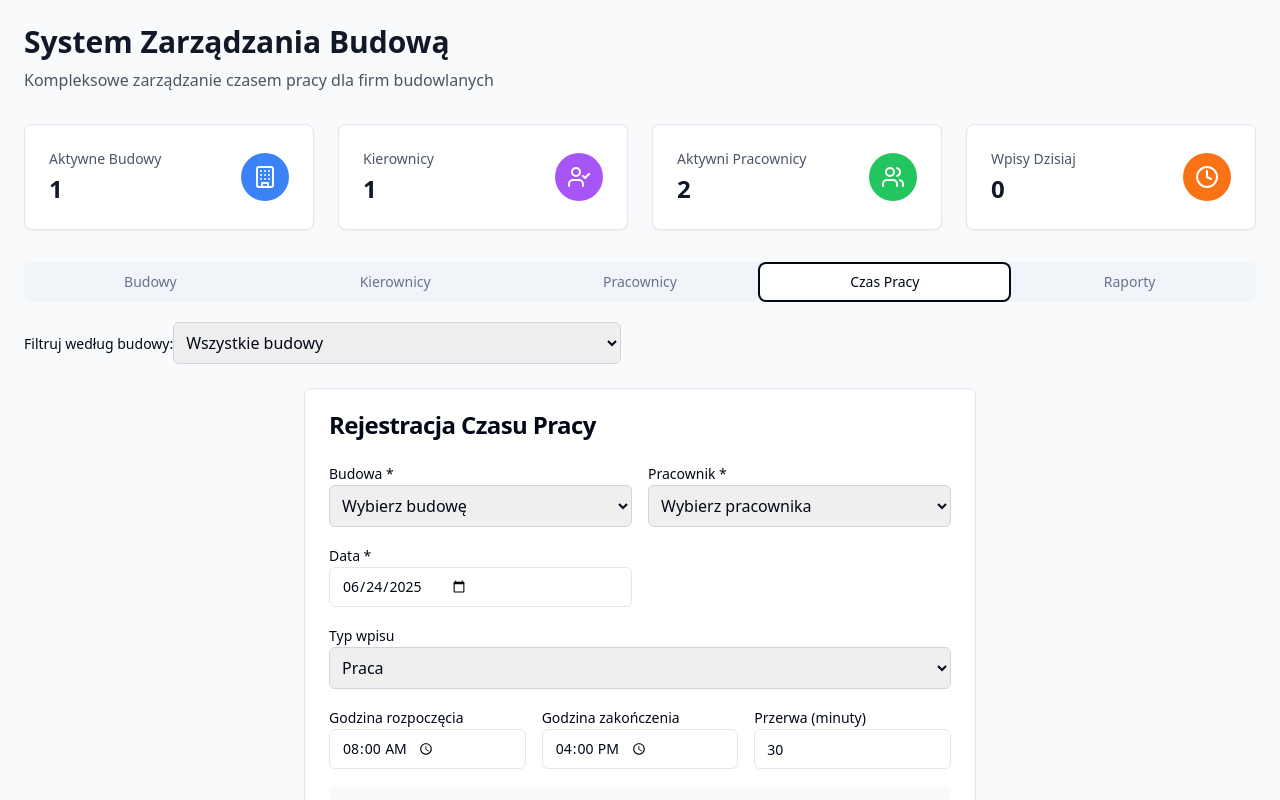
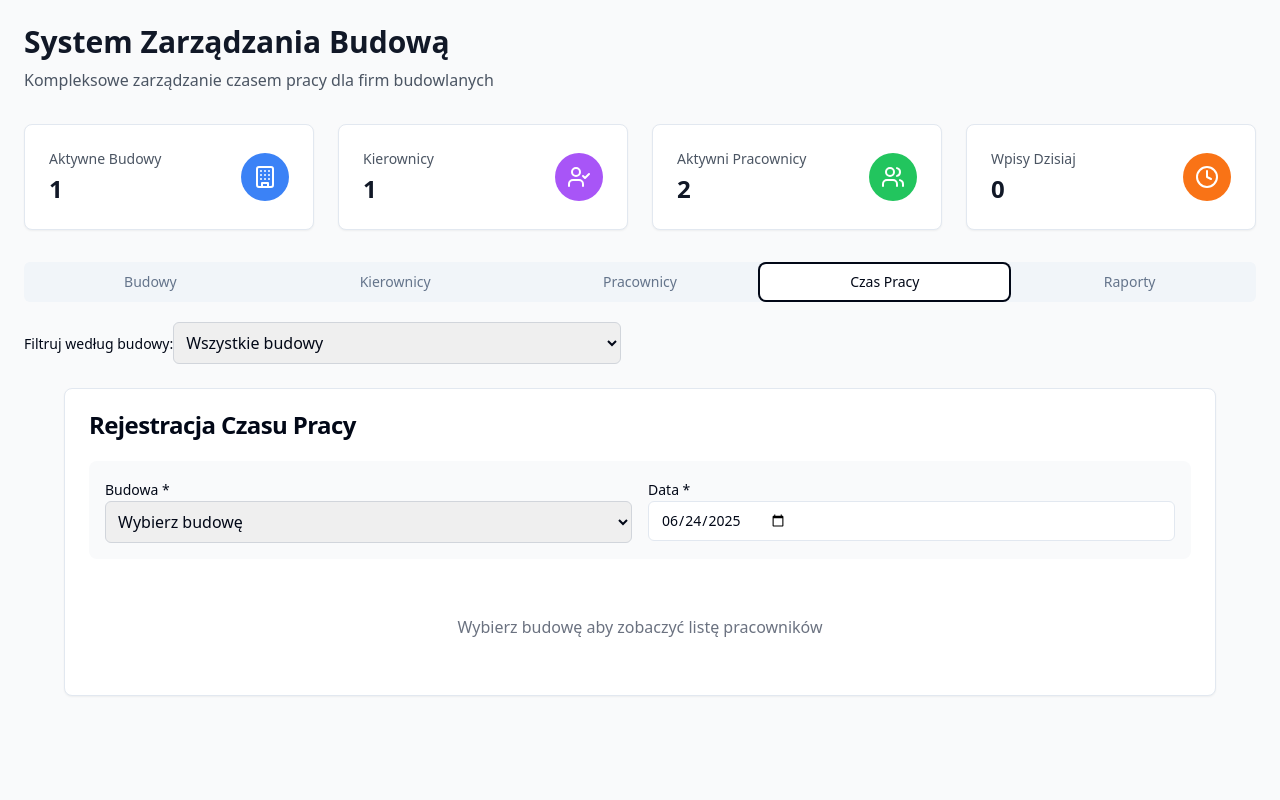
Before and after one commit to WXm992/czas-pracy, a React (Vite) app: page / in a window 1280 px wide. Both pictures are taken after a click on the tab "Czas Pracy". Shown: the top 800 px of the page. Built offline with nearby package versions, Linux system fonts and the light colour scheme.

Commit message:
Refactor time tracking input
Implement a list-based input for time tracking, allowing time entry directly next to employee names for a specific construction site.

```diff
--- a/src/components/TimeTracker.tsx
+++ b/src/components/TimeTracker.tsx
@@ -26,83 +26,164 @@ interface TimeTrackerProps {
   onSave: (entry: TimeEntry) => void;
 }
 
+interface EmployeeTimeData {
+  startTime: string;
+  endTime: string;
+  breakTime: number;
+  description: string;
+  type: 'work' | 'vacation' | 'sick' | 'absence';
+}
+
 const TimeTracker: React.FC<TimeTrackerProps> = ({ employees, projects, currentProjectId, onSave }) => {
   const { toast } = useToast();
-  const [formData, setFormData] = useState({
-    employeeId: '',
-    projectId: currentProjectId || '',
-    date: new Date().toISOString().split('T')[0],
+  const [selectedProjectId, setSelectedProjectId] = useState(currentProjectId || '');
+  const [selectedDate, setSelectedDate] = useState(new Date().toISOString().split('T')[0]);
+
+  // Stan dla każdego pracownika
+  const [employeesData, setEmployeesData] = useState<Record<string, EmployeeTimeData>>({});
+
+  // Filter employees by selected project
+  const filteredEmployees = selectedProjectId
+    ? employees.filter(emp => emp.projectId === selectedProjectId)
+    : employees;
+
+  const updateEmployeeData = (employeeId: string, field: keyof EmployeeTimeData, value: string | number) => {
+    setEmployeesData(prev => ({
+      ...prev,
+      [employeeId]: {
         startTime: '08:00',
         endTime: '16:00',
         breakTime: 30,
         description: '',
-    type: 'work' as 'work' | 'vacation' | 'sick' | 'absence'
-  });
+        type: 'work',
+        ...prev[employeeId],
+        [field]: value
+      }
+    }));
+  };
 
-  // Filter employees by selected project
-  const filteredEmployees = currentProjectId
-    ? employees.filter(emp => emp.projectId === currentProjectId)
-    : employees.filter(emp => !formData.projectId || emp.projectId === formData.projectId);
+  const getEmployeeData = (employeeId: string): EmployeeTimeData => {
+    return employeesData[employeeId] || {
+      startTime: '08:00',
+      endTime: '16:00',
+      breakTime: 30,
+      description: '',
+      type: 'work'
+    };
+  };
 
-  const handleSubmit = (e: React.FormEvent) => {
-    e.preventDefault();
+  const calculateHours = (employeeId: string): string => {
+    const data = getEmployeeData(employeeId);
+    if (data.startTime && data.endTime && data.type === 'work') {
+      const start = new Date(`2000-01-01T${data.startTime}`);
+      const end = new Date(`2000-01-01T${data.endTime}`);
+      const diffMs = end.getTime() - start.getTime();
+      const diffHours = diffMs / (1000 * 60 * 60);
+      const workHours = Math.max(0, diffHours - (data.breakTime / 60));
+      return workHours.toFixed(2);
+    }
+    return '0.00';
+  };
 
-    if (!formData.employeeId || !formData.date || !formData.projectId) {
+  const handleSaveAll = () => {
+    if (!selectedProjectId || !selectedDate) {
       toast({
         title: "Błąd",
-        description: "Proszę wybrać pracownika, budowę i datę",
+        description: "Proszę wybrać budowę i datę",
         variant: "destructive"
       });
       return;
     }
 
+    const entries = Object.entries(employeesData).filter(([_, data]) => {
+      // Zapisz tylko jeśli wprowadzono jakieś dane lub zmieniono typ z 'work'
+      return data.type !== 'work' || data.startTime !== '08:00' || data.endTime !== '16:00' || data.description.trim() !== '';
+    });
+
+    if (entries.length === 0) {
+      toast({
+        title: "Informacja",
+        description: "Nie wprowadzono żadnych danych do zapisania",
+        variant: "destructive"
+      });
+      return;
+    }
+
+    entries.forEach(([employeeId, data]) => {
       const entry: TimeEntry = {
-      id: Date.now().toString(),
-      ...formData,
+        id: `${employeeId}-${selectedDate}-${Date.now()}`,
+        employeeId,
+        projectId: selectedProjectId,
+        date: selectedDate,
+        ...data,
+      };
+      onSave(entry);
+    });
+
+    toast({
+      title: "Sukces",
+      description: `Zapisano czas pracy dla ${entries.length} pracowników`
+    });
+
+    // Wyczyść dane
+    setEmployeesData({});
+  };
+
+  const handleSaveEmployee = (employeeId: string) => {
+    if (!selectedProjectId || !selectedDate) {
+      toast({
+        title: "Błąd",
+        description: "Proszę wybrać budowę i datę",
+        variant: "destructive"
+      });
+      return;
+    }
+
+    const data = getEmployeeData(employeeId);
+    const entry: TimeEntry = {
+      id: `${employeeId}-${selectedDate}-${Date.now()}`,
+      employeeId,
+      projectId: selectedProjectId,
+      date: selectedDate,
+      ...data,
     };
 
     onSave(entry);
 
+    const employee = employees.find(emp => emp.id === employeeId);
     toast({
       title: "Sukces",
-      description: "Czas pracy został zarejestrowany"
+      description: `Zapisano czas pracy dla ${employee?.firstName} ${employee?.lastName}`
     });
 
-    // Reset form
-    setFormData({
-      ...formData,
-      description: ''
+    // Wyczyść dane dla tego pracownika
+    setEmployeesData(prev => {
+      const newData = { ...prev };
+      delete newData[employeeId];
+      return newData;
     });
   };
 
-  const calculateHours = () => {
-    if (formData.startTime && formData.endTime && formData.type === 'work') {
-      const start = new Date(`2000-01-01T${formData.startTime}`);
-      const end = new Date(`2000-01-01T${formData.endTime}`);
-      const diffMs = end.getTime() - start.getTime();
-      const diffHours = diffMs / (1000 * 60 * 60);
-      const workHours = Math.max(0, diffHours - (formData.breakTime / 60));
-      return workHours.toFixed(2);
-    }
-    return '0.00';
-  };
-
   return (
-    <Card className="max-w-2xl mx-auto">
+    <Card className="max-w-6xl mx-auto">
       <CardHeader>
         <CardTitle>Rejestracja Czasu Pracy</CardTitle>
       </CardHeader>
       <CardContent>
-        <form onSubmit={handleSubmit} className="space-y-4">
-          <div className="grid grid-cols-1 md:grid-cols-2 gap-4">
+        <div className="space-y-6">
+          {/* Filtry globalne */}
+          <div className="grid grid-cols-1 md:grid-cols-2 gap-4 p-4 bg-gray-50 rounded-lg">
             {!currentProjectId && (
               <div>
                 <Label htmlFor="project">Budowa *</Label>
                 <select
                   id="project"
                   className="w-full p-2 border border-gray-300 rounded-md"
-                  value={formData.projectId}
-                  onChange={(e) => setFormData({ ...formData, projectId: e.target.value, employeeId: '' })}
+                  value={selectedProjectId}
+                  onChange={(e) => {
+                    setSelectedProjectId(e.target.value);
+                    setEmployeesData({}); // Wyczyść dane przy zmianie projektu
+                  }}
                   required
                 >
                   <option value="">Wybierz budowę</option>
@@ -115,105 +196,132 @@ const TimeTracker: React.FC<TimeTrackerProps> = ({ employees, projects, currentP
               </div>
             )}
             <div>
-              <Label htmlFor="employee">Pracownik *</Label>
-              <select
-                id="employee"
-                className="w-full p-2 border border-gray-300 rounded-md"
-                value={formData.employeeId}
-                onChange={(e) => setFormData({ ...formData, employeeId: e.target.value })}
-                required
-              >
-                <option value="">Wybierz pracownika</option>
-                {filteredEmployees.map(emp => (
-                  <option key={emp.id} value={emp.id}>
-                    {emp.firstName} {emp.lastName}
-                  </option>
-                ))}
-              </select>
-            </div>
-            <div>
               <Label htmlFor="date">Data *</Label>
               <Input
                 id="date"
                 type="date"
-                value={formData.date}
-                onChange={(e) => setFormData({ ...formData, date: e.target.value })}
+                value={selectedDate}
+                onChange={(e) => setSelectedDate(e.target.value)}
                 required
               />
             </div>
           </div>
 
+          {/* Lista pracowników */}
+          {selectedProjectId && filteredEmployees.length > 0 && (
+            <div className="space-y-4">
+              <div className="flex justify-between items-center">
+                <h3 className="text-lg font-semibold">Lista Pracowników</h3>
+                <Button onClick={handleSaveAll} className="bg-green-600 hover:bg-green-700">
+                  Zapisz Wszystkich
+                </Button>
+              </div>
+
+              <div className="space-y-4">
+                {filteredEmployees.map(employee => {
+                  const data = getEmployeeData(employee.id);
+                  return (
+                    <Card key={employee.id} className="p-4">
+                      <div className="space-y-4">
+                        {/* Nagłówek z nazwiskiem i przyciskiem zapisu */}
+                        <div className="flex justify-between items-center">
+                          <h4 className="text-md font-medium">
+                            {employee.firstName} {employee.lastName}
+                          </h4>
+                          <Button
+                            size="sm"
+                            onClick={() => handleSaveEmployee(employee.id)}
+                            className="bg-blue-600 hover:bg-blue-700"
+                          >
+                            Zapisz
+                          </Button>
+                        </div>
+
+                        {/* Typ wpisu */}
+                        <div className="grid grid-cols-1 md:grid-cols-4 gap-4">
                           <div>
-            <Label htmlFor="type">Typ wpisu</Label>
+                            <Label>Typ wpisu</Label>
                             <select
-              id="type"
                               className="w-full p-2 border border-gray-300 rounded-md"
-              value={formData.type}
-              onChange={(e) => setFormData({ ...formData, type: e.target.value as any })}
+                              value={data.type}
+                              onChange={(e) => updateEmployeeData(employee.id, 'type', e.target.value as any)}
                             >
                               <option value="work">Praca</option>
                               <option value="vacation">Urlop</option>
-              <option value="sick">Zwolnienie lekarskie</option>
+                              <option value="sick">Zwolnienie</option>
                               <option value="absence">Nieobecność</option>
                             </select>
                           </div>
 
-          {formData.type === 'work' && (
+                          {data.type === 'work' && (
                             <>
-              <div className="grid grid-cols-1 md:grid-cols-3 gap-4">
                               <div>
-                  <Label htmlFor="startTime">Godzina rozpoczęcia</Label>
+                                <Label>Godz. rozpoczęcia</Label>
                                 <Input
-                    id="startTime"
                                   type="time"
-                    value={formData.startTime}
-                    onChange={(e) => setFormData({ ...formData, startTime: e.target.value })}
+                                  value={data.startTime}
+                                  onChange={(e) => updateEmployeeData(employee.id, 'startTime', e.target.value)}
                                 />
                               </div>
                               <div>
-                  <Label htmlFor="endTime">Godzina zakończenia</Label>
+                                <Label>Godz. zakończenia</Label>
                                 <Input
-                    id="endTime"
                                   type="time"
-                    value={formData.endTime}
-                    onChange={(e) => setFormData({ ...formData, endTime: e.target.value })}
+                                  value={data.endTime}
+                                  onChange={(e) => updateEmployeeData(employee.id, 'endTime', e.target.value)}
                                 />
                               </div>
                               <div>
-                  <Label htmlFor="breakTime">Przerwa (minuty)</Label>
+                                <Label>Przerwa (min)</Label>
                                 <Input
-                    id="breakTime"
                                   type="number"
                                   min="0"
-                    value={formData.breakTime}
-                    onChange={(e) => setFormData({ ...formData, breakTime: parseInt(e.target.value) || 0 })}
+                                  value={data.breakTime}
+                                  onChange={(e) => updateEmployeeData(employee.id, 'breakTime', parseInt(e.target.value) || 0)}
+                                />
+                              </div>
+                            </>
+                          )}
+                        </div>
+
+                        {data.type === 'work' && (
+                          <div className="bg-blue-50 p-3 rounded-md">
+                            <p className="text-sm text-blue-700">
+                              Liczba godzin pracy: <strong>{calculateHours(employee.id)} h</strong>
+                            </p>
+                          </div>
+                        )}
+
+                        {/* Opis */}
+                        <div>
+                          <Label>Opis (opcjonalny)</Label>
+                          <Textarea
+                            value={data.description}
+                            onChange={(e) => updateEmployeeData(employee.id, 'description', e.target.value)}
+                            placeholder="Dodatkowe informacje..."
+                            rows={2}
                           />
                         </div>
                       </div>
-
-              <div className="bg-gray-50 p-4 rounded-md">
-                <p className="text-sm text-gray-600">
-                  Liczba godzin pracy: <strong>{calculateHours()} h</strong>
-                </p>
+                    </Card>
+                  );
+                })}
               </div>
-            </>
+            </div>
           )}
 
-          <div>
-            <Label htmlFor="description">Opis (opcjonalny)</Label>
-            <Textarea
-              id="description"
-              value={formData.description}
-              onChange={(e) => setFormData({ ...formData, description: e.target.value })}
-              placeholder="Dodatkowe informacje o pracy lub nieobecności"
-              rows={3}
-            />
+          {selectedProjectId && filteredEmployees.length === 0 && (
+            <div className="text-center py-8 text-gray-500">
+              Brak pracowników przypisanych do wybranej budowy
             </div>
+          )}
 
-          <Button type="submit" className="w-full">
-            Zapisz Wpis
-          </Button>
-        </form>
+          {!selectedProjectId && (
+            <div className="text-center py-8 text-gray-500">
+              Wybierz budowę aby zobaczyć listę pracowników
+            </div>
+          )}
+        </div>
       </CardContent>
     </Card>
   );
```
Lines whose indentation alone changed are shown as unchanged.
